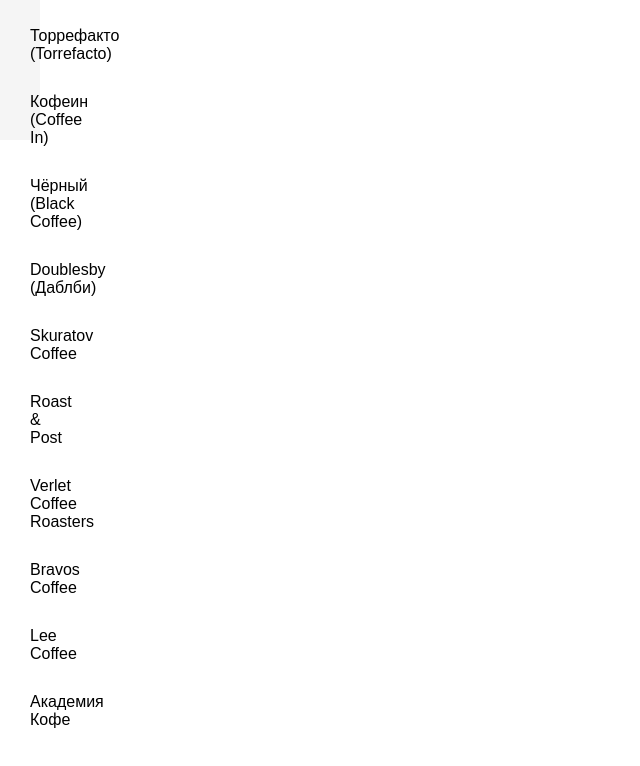
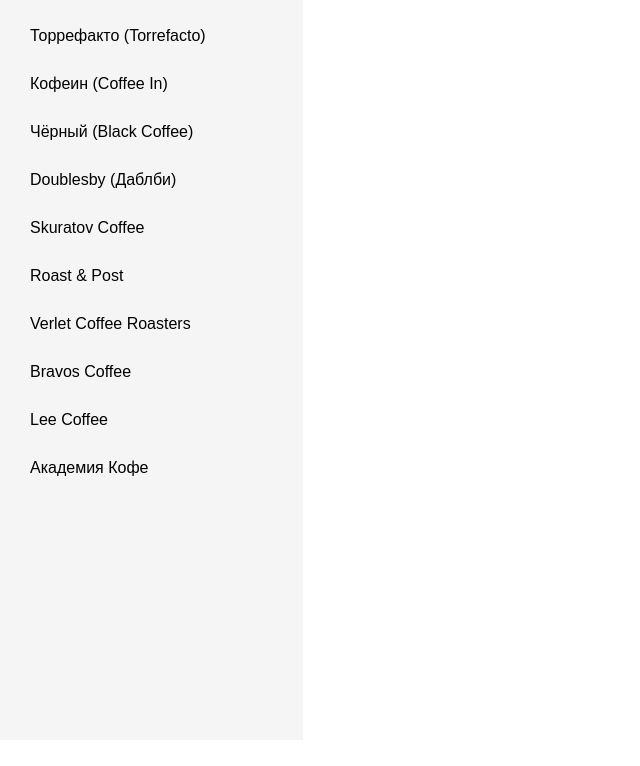
Before and after one commit to svrv-pvl/objarshik, a plain HTML site: page index.html in a window 1280 px wide. Shown: the part 60-826 px from the top of the page, without its empty margins (0-640 px from the left). After the commit the page ends 800 px from the top, so only its background shows below. Drawn offline with Linux system fonts and the light colour scheme.

Commit message:
Вот теперь всё таки перевёл карту на API v3

```diff
--- a/index.html
+++ b/index.html
@@ -18,16 +18,16 @@
         }
 
         .left-panel {
-            width: 30px;
-            height:200px;
+            width: 30vw;
+            height:100vh;
             padding: 20px;
             background-color: #f5f5f5;
         }
 
 
-        .map-style {
-            width: 95vw;
-            height: 95vh;
+        #map {
+            width: 100vw;
+            height: 100vh;
         }
 
         h1 {
@@ -89,7 +89,7 @@
     </div>
 
 
-        <div id="map" style="width: 6000px; height: 4000px"></div>
+        <div id="map"></div>
 
 </body>
 </html>
```
